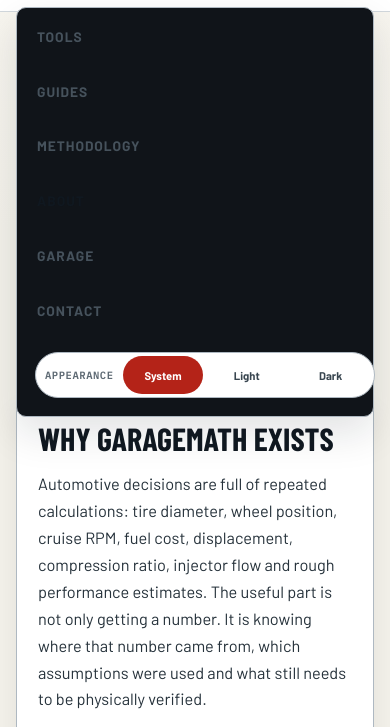
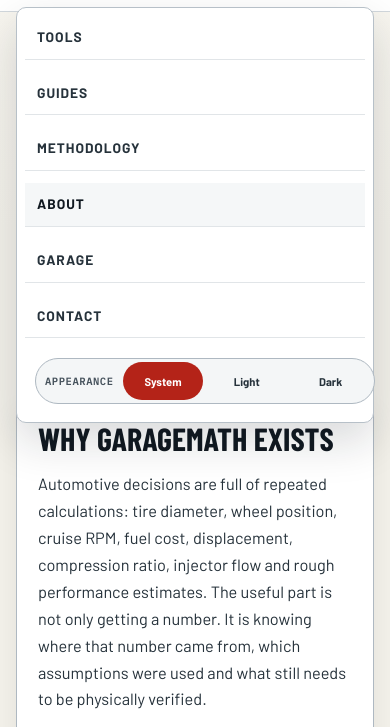
Before and after one commit to Roman2288-debug/GarageMath, a website: page about.html in a window 390 px wide. Both pictures are taken after a click on the button "Menu". Shown: the part 51-778 px from the top of the page. Drawn offline with nearby package versions, Linux system fonts and the light colour scheme; a web font is replaced by a local one.

Commit message:
Fix mobile menu readability in light mode

```diff
--- a/v3.3-polish.css
+++ b/v3.3-polish.css
@@ -1,4 +1,43 @@
 /* System appearance before common.js resolves the saved preference. */
 @media (prefers-color-scheme:light){html:not([data-theme]){color-scheme:light;--bg:#F3F1EA;--surface:#FFFFFF;--panel:#FFFFFF;--panel2:#E9EDF0;--line:#AEB8C1;--text:#101820;--muted:#394650;--steel:#5E6A74;--red:#B42318;--red-soft:#8E1C14;--good:#176B36;--warn:#765500;--shadow:0 16px 40px rgba(17,24,32,.12)}html:not([data-theme]) body{background:#F3F1EA;color:#101820}html:not([data-theme]) header{background:rgba(255,255,255,.96)}html:not([data-theme]) .hero-copy>p,html:not([data-theme]) .tool-head>p,html:not([data-theme]) .content p,html:not([data-theme]) .content li{color:#34414B}html:not([data-theme]) .panel,html:not([data-theme]) .content,html:not([data-theme]) .card,html:not([data-theme]) .feature-card,html:not([data-theme]) .guide-card{background:#FFFFFF}}
 .track-viz:after{content:'FINISH';right:0;bottom:7px;color:var(--steel);font:600 .62rem 'IBM Plex Mono',monospace;letter-spacing:.06em}
-@media(max-width:720px){.theme-switcher{width:100%;justify-content:space-between}.theme-choice{flex:1;min-height:38px}}
+@media(max-width:720px){
+  .theme-switcher{width:100%;justify-content:space-between}.theme-choice{flex:1;min-height:38px}
+
+  /* Mobile navigation should inherit the active appearance instead of staying dark. */
+  html[data-theme="light"] .navlinks{
+    background:#FFFFFF;
+    border-color:#B7C0C8;
+    box-shadow:0 18px 45px rgba(17,24,32,.16);
+  }
+  html[data-theme="light"] .navlinks a{
+    color:#26323B;
+    border-bottom:1px solid #E1E5E8;
+  }
+  html[data-theme="light"] .navlinks a:hover,
+  html[data-theme="light"] .navlinks a:focus-visible,
+  html[data-theme="light"] .navlinks a[aria-current="page"]{
+    color:#101820;
+    background:#F5F7F8;
+  }
+  html[data-theme="light"] .theme-switcher{
+    background:#F4F6F7;
+    border-color:#AEB8C1;
+  }
+  html[data-theme="light"] .theme-switcher span{color:#46525C}
+  html[data-theme="light"] .theme-choice{color:#26323B}
+  html[data-theme="light"] .theme-choice:hover,
+  html[data-theme="light"] .theme-choice:focus-visible{background:#E7EBEE}
+  html[data-theme="light"] .theme-choice[aria-pressed="true"]{
+    background:#B42318;
+    color:#FFFFFF;
+  }
+
+  /* Match the same readable light menu before JS resolves System mode. */
+  @media (prefers-color-scheme:light){
+    html:not([data-theme]) .navlinks{background:#FFFFFF;border-color:#B7C0C8;box-shadow:0 18px 45px rgba(17,24,32,.16)}
+    html:not([data-theme]) .navlinks a{color:#26323B;border-bottom:1px solid #E1E5E8}
+    html:not([data-theme]) .theme-switcher{background:#F4F6F7;border-color:#AEB8C1}
+    html:not([data-theme]) .theme-switcher span,html:not([data-theme]) .theme-choice{color:#26323B}
+  }
+}
```
